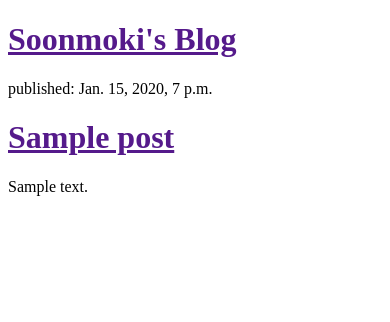
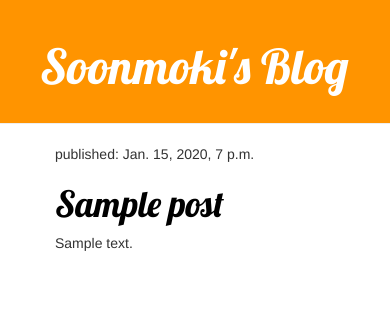
Before and after one commit to soonmoki/djangoblog-demo, a Django app: template blog/templates/blog/post_list.html in a window 390 px wide. Shown: the top 322 px of the page. Run offline with Django 3.2, Linux system fonts and the light colour scheme; the template is opened without the code that fills it: values that come from a table or form of the project are taken from there, others are empty; tables that the repository leaves empty hold one stand-in row (values such as "Sample post"); some libraries are stand-ins or nearby versions.

Commit message:
blog.post_list.html 스타일 개선

```diff
--- /dev/null
+++ b/blog/static/css/blog.css
@@ -0,0 +1,56 @@
+/*
+body {
+        padding-left: 15px;
+    }
+    */
+h1 a {
+    color: #FCA205;
+    font-family: 'Lobster';
+}
+.page-header {
+    background-color: #ff9400;
+    margin-top: 0;
+    padding: 20px 20px 20px 40px;
+}
+
+.page-header h1, .page-header h1 a, .page-header h1 a:visited, .page-header h1 a:active {
+    color: #ffffff;
+    font-size: 36pt;
+    text-decoration: none;
+}
+
+.content {
+    margin-left: 40px;
+}
+
+h1, h2, h3, h4 {
+    font-family: 'Lobster', cursive;
+}
+
+.date {
+    float: right;
+    color: #828282;
+}
+
+.save {
+    float: right;
+}
+
+.post-form textarea, .post-form input {
+    width: 100%;
+}
+
+.top-menu, .top-menu:hover, .top-menu:visited {
+    color: #ffffff;
+    float: right;
+    font-size: 26pt;
+    margin-right: 20px;
+}
+
+.post {
+    margin-bottom: 70px;
+}
+
+.post h1 a, .post h1 a:visited {
+    color: #000000;
+}
--- a/blog/templates/blog/post_list.html
+++ b/blog/templates/blog/post_list.html
@@ -1,20 +1,31 @@
+{% load staticfiles %}
 <!DOCTYPE html>
 <html>
   <head>
     <meta charset="utf-8">
     <title>Soonmoki's Blog</title>
+    <link rel="stylesheet" href="//maxcdn.bootstrapcdn.com/bootstrap/3.2.0/css/bootstrap.min.css">
+    <link rel="stylesheet" href="//maxcdn.bootstrapcdn.com/bootstrap/3.2.0/css/bootstrap-theme.min.css">
+    <link rel="stylesheet" href="https://fonts.googleapis.com/css?family=Lobster&subset=latin,latin-ext">
+    <link rel="stylesheet" href="{% static 'css/blog.css' %}">
   </head>
   <body>
-    <div>
+    <div class="page-header">
       <h1><a href="">Soonmoki's Blog</a></h1>
     </div>
-  {% for post in posts %}
-    <div>
-      <p>published: {{post.published_date}}</p>
-      <h1><a href="">{{post.title}}</a></h1>
-      <p>{{post.text|linebreaksbr}}</p>
+    <div class="content container">
+      <div class="row">
+        <div class="col-md-8">
+          {% for post in posts %}
+            <div class="post">
+              <p>published: {{post.published_date}}</p>
+              <h1><a href="">{{post.title}}</a></h1>
+              <p>{{post.text|linebreaksbr}}</p>
+            </div>
+          {% endfor %}
+        </div>
+      </div>
     </div>
-  {% endfor %}
 <!--
     <div>
       <p>published: 14.06.2014, 12:14</p>
```
